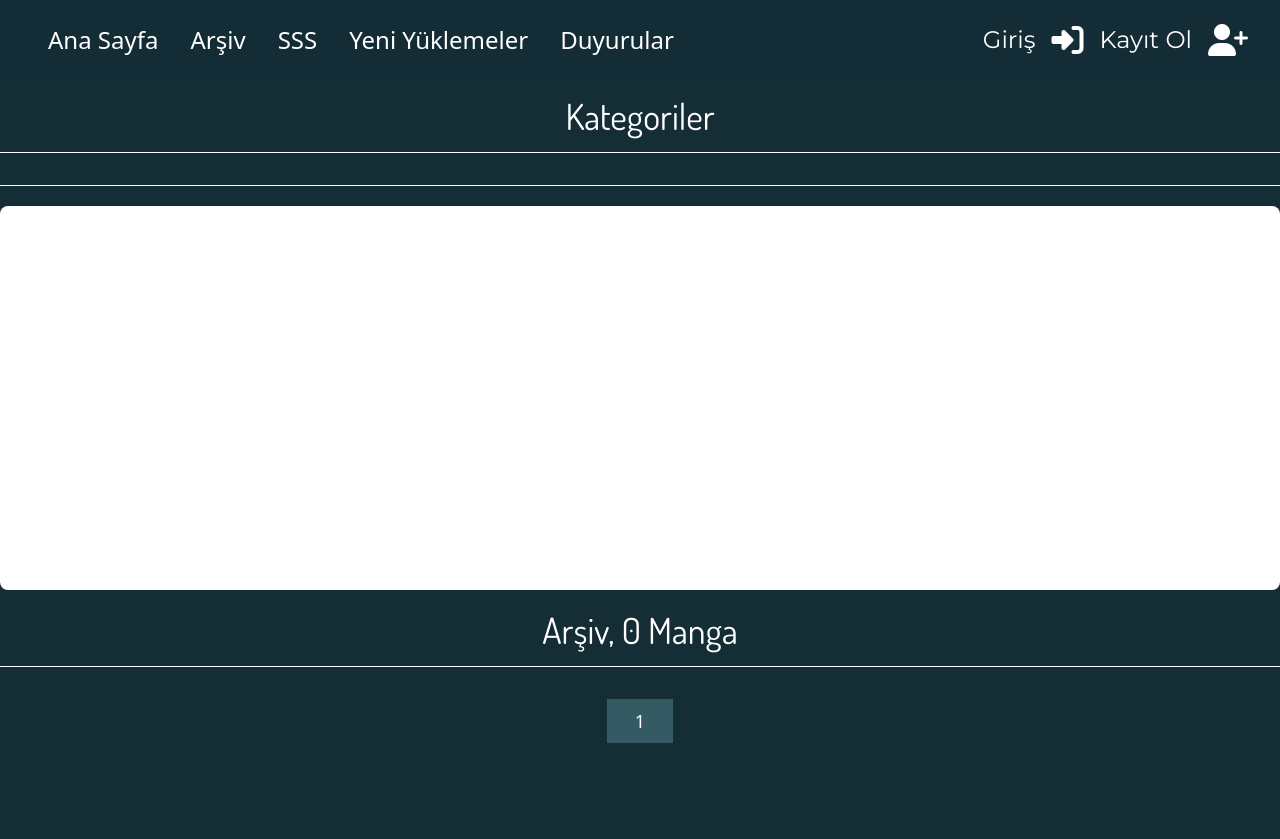
After one commit to PlatinMavi/MangaBridge2.0, a Django app: page /Archive/ in a window 1280 px wide. The commit adds this page. Run offline with Django 4.2, Linux system fonts and the light colour scheme; data that the repository does not hold is empty; some libraries are stand-ins or nearby versions.

Commit message:
Archive, filter by category

```diff
--- a/MangaBridge/Manga/templates/Boilerplate.html
+++ b/MangaBridge/Manga/templates/Boilerplate.html
@@ -40,13 +40,12 @@
 <body class="bgd">
     <nav class="w-full fixed top-0 left-0 z-50 " style="background-color: #152d3573;">
         <div class="flex ">
-            <div class=" p-4 flex my-2 ml-4">
-                <a href="/"><i class="fa-solid fa-house fa-2xl text-white mx-4 w-max"></i></a>
-                <a href="Archive.html"><i class="fa-solid fa-book fa-2xl text-white mx-4 w-max"></i></a>
-                <a href="SSS.html"><i class="fa-solid fa-question fa-2xl text-white mx-4 w-max"></i></a>
-                <a href=""><i class="fa-solid fa-magnifying-glass fa-2xl text-white mx-4 w-max"></i></a>
-                <a href="/NewUpload"><i class="fa-solid fa-up-right-from-square fa-2xl text-white mx-4 w-max"></i></a>
-                <a href="/Duyuru"><i class="fa-solid fa-bullhorn fa-2xl fa-2xl text-white mx-4 w-max"></i></a>
+            <div class=" p-4 flex my-2 ml-4 text-white text-2xl">
+                <a href="/" class="mx-4">Ana Sayfa</a>
+                <a href="/Archive." class="mx-4">Arşiv</a>
+                <a href="SSS.html" class="mx-4">SSS</a>
+                <a href="/NewUpload" class="mx-4">Yeni Yüklemeler</a>
+                <a href="/Duyuru" class="mx-4">Duyurular</a>
                 <!-- <a href=""><i class="fa-solid fa-bookmark fa-2xl text-white mx-4 w-max"></i></a> -->
             </div>
             {% if user.is_authenticated%}
--- /dev/null
+++ b/MangaBridge/Manga/templates/Category.html
@@ -0,0 +1,65 @@
+{%extends "Boilerplate.html"%}
+{% block title %}Arşiv{% endblock %}
+{%load static%}
+{%block content%}
+    <div class="container my-24 mx-auto text-white">
+        <h1 class="text-4xl D w-max mx-auto my-2">Kategoriler</h1>
+        <hr class="h-px my-4 bg-white border-0">
+
+        <div class="grid grid-cols-10 gap-6">
+            {%for x in Category%}
+                <a class="bgl text-center p-4" href="?category={{x.id}}"><h2 class="M text-xl ">{{x.category_name}}</h2></a>
+            {%endfor%}
+        </div>
+
+        <hr class="h-px my-4 bg-white border-0">
+
+        <div class="w-full h-96 bg-white rounded-lg my-5">
+            <p class="mx-auto pt-36 text-3xl w-max">Reklam</p>
+        </div>
+
+        <h1 class="text-4xl D w-max mx-auto my-2">Arşiv, {{MangaLen}} Manga</h1>
+        <hr class="h-px my-4 bg-white border-0">
+        <div class="grid grid-cols-2 gap-6">
+            {%for x in Manga%}
+                <a href="/Details/{{ x.id }}" target="_blank">
+                    <div class="bgl">
+                        <table>
+                            <tr>
+                                <td><img src="/media/{{x.manga_image}} " alt="" class="object-fill h-56 w-40"></td>
+                                <td class="pl-8">
+                                    <h2 class="text-4xl M px-10 py-2 w-40">{{x.manga_name}}</h2>
+                                </td>
+                                <td>
+                                    <p class="text-center w-64 h-56 overflow-hidden">{{x.manga_description}}</p>
+                                </td>
+                                <td>
+                                    <i class="fa-solid fa-up-right-from-square w-max mx-8 flex" style="font-size: 64px;"></i>
+                                </td>
+                            </tr>
+                        </table>
+                    </div>
+                </a>
+            {%endfor%}
+        </div>
+
+        <div class="pagination mx-auto p-2 flex w-max mt-4 bgl roulnded-lg">
+            <span class="step-links">
+                {% if Manga.has_previous %}
+                    <a href="?page=1"> <div class="p-3 text-lg M w-max mx-auto  inline mx-2 border-r-2">&laquo;</div></a>
+                    <a href="?page={{ Manga.previous_page_number }}"><div class="p-3 text-lg M w-max mx-auto inline mx-2 border-r-2">Önceki</div></a>
+                {% endif %}
+
+                <span class="current text-lg   p-3 mx-2">
+                    {{ Manga.number }}
+                </span>
+
+                {% if Manga.has_next %}
+                    <a href="?page={{ Manga.next_page_number }}"><div class="p-3 text-lg M w-max mx-auto  inline mx-2 border-l-2">Sonraki</div></a>
+                    <a href="?page={{ Manga.paginator.num_pages }}"><div class="p-3 text-lg M  w-max mx-auto inline mx-2 border-l-2">&raquo;</div> </a>
+                {% endif %}
+            </span>
+        </div>
+
+    </div>
+{%endblock content%}
--- a/MangaBridge/Manga/templates/MangaView.html
+++ b/MangaBridge/Manga/templates/MangaView.html
@@ -50,7 +50,7 @@
                         onclick="collapser('{{x.fansub_name}}')">
                         {{x.fansub_name}}
                     </button>{%endfor%} </h2>
-                    <hr class="h-px my-4 white border-0">
+                    <hr class="h-px my-4 bg-white border-0">
                     {%for x in Fansub%}
                         <div class="MmM hidden" id="{{x.fansub_name}}">
                             <h3 class="M text-3xl w-max mx-auto my-5">{{x.fansub_name}}</h3>
--- a/MangaBridge/Manga/templates/NewUploads.html
+++ b/MangaBridge/Manga/templates/NewUploads.html
@@ -3,7 +3,7 @@
 {%load static%}
 {%block content%}
     <div class="container my-24 mx-auto text-white">
-        <h1 class="text-4xl D w-max mx-auto my-2">En Son Yüklenenler</h2>
+        <h1 class="text-4xl D w-max mx-auto my-2">En Son Yüklenenler</h1>
         <hr class="h-px my-4 bg-white border-0">
         <div class="w-full h-96 bg-white rounded-lg my-5">
             <p class="mx-auto pt-36 text-3xl w-max">Reklam</p>
--- a/MangaBridge/Manga/urls.py
+++ b/MangaBridge/Manga/urls.py
@@ -7,5 +7,6 @@ urlpatterns = [
     path("Details/<int:id>", views.MangaView, name= "MangaView"),
     path("NewUpload/", views.NewUploads, name="NewUploads"),
     path("Duyuru/", views.DuyuruView, name="duyuru"),
-    path("Details/<int:id>/Save", views.SaveManga, name="save")
+    path("Details/<int:id>/Save", views.SaveManga, name="save"),
+    path("Archive/", views.Archive, name="archive")
 ]
--- a/MangaBridge/Manga/views.py
+++ b/MangaBridge/Manga/views.py
@@ -100,3 +100,25 @@ def SaveManga(request, id):
         cu.bookmarks.add(manga)
 
     return HttpResponseRedirect(reverse("MangaView", args=[id]))
+
+def Archive(request):
+    filte = request.GET.get("category")
+    manga = Manga.objects.all()
+    if filte != None:
+        manga = manga.filter(manga_categorys=filte)
+
+    cats = Categorys.objects.all()
+    paginator = Paginator(manga, 20)
+    page_number = request.GET.get('page')
+    page_obj = paginator.get_page(page_number)
+    manlen = len(manga)
+
+    context = {
+        "Category": cats,
+        "Manga": page_obj,
+        "MangaLen":manlen,
+    }
+
+    template = loader.get_template("Category.html")
+
+    return HttpResponse(template.render(context, request))
```
Also changed, not shown: MangaBridge/Users/templates/Boilerplate.html (+6 -7 lines).
